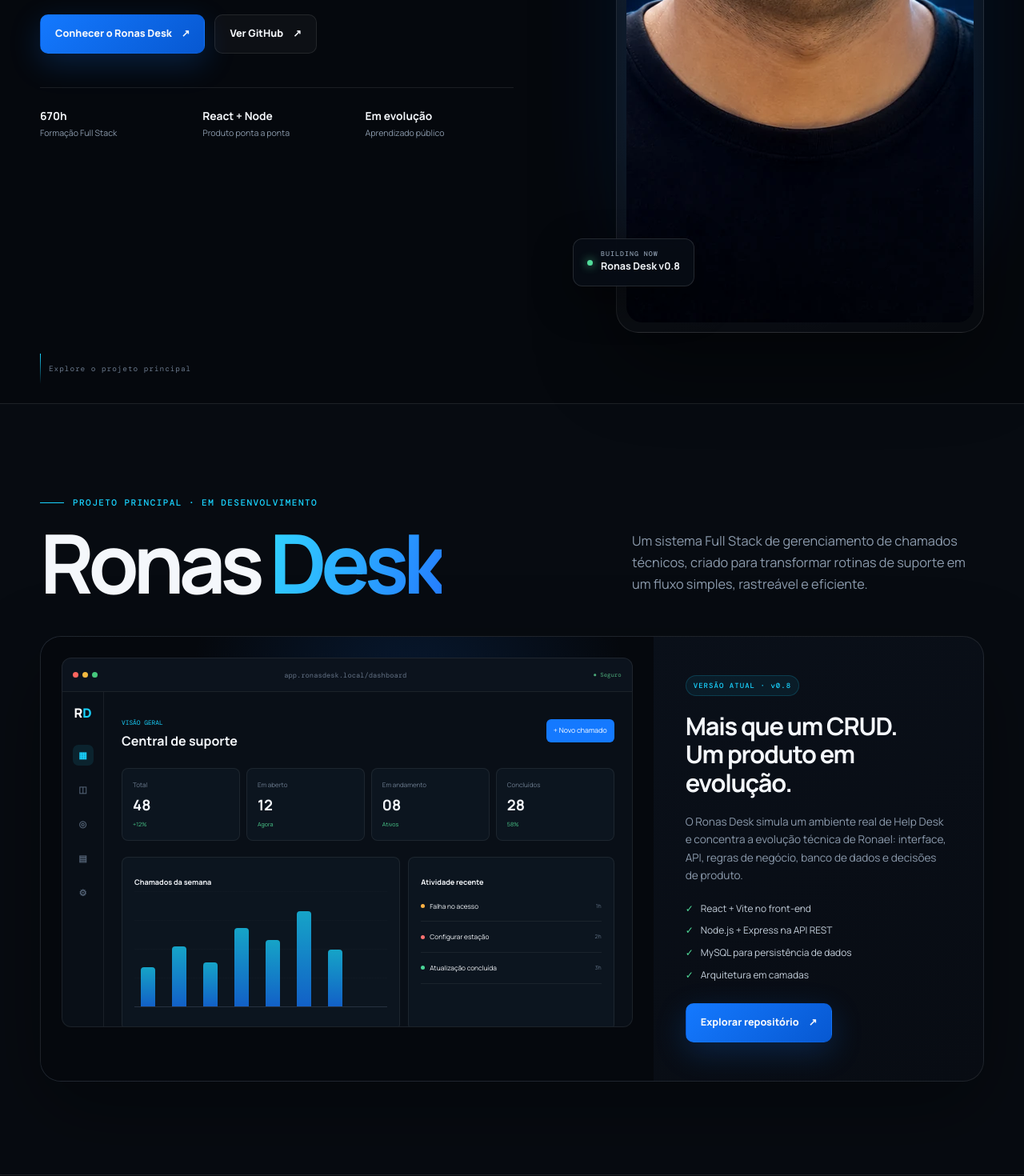
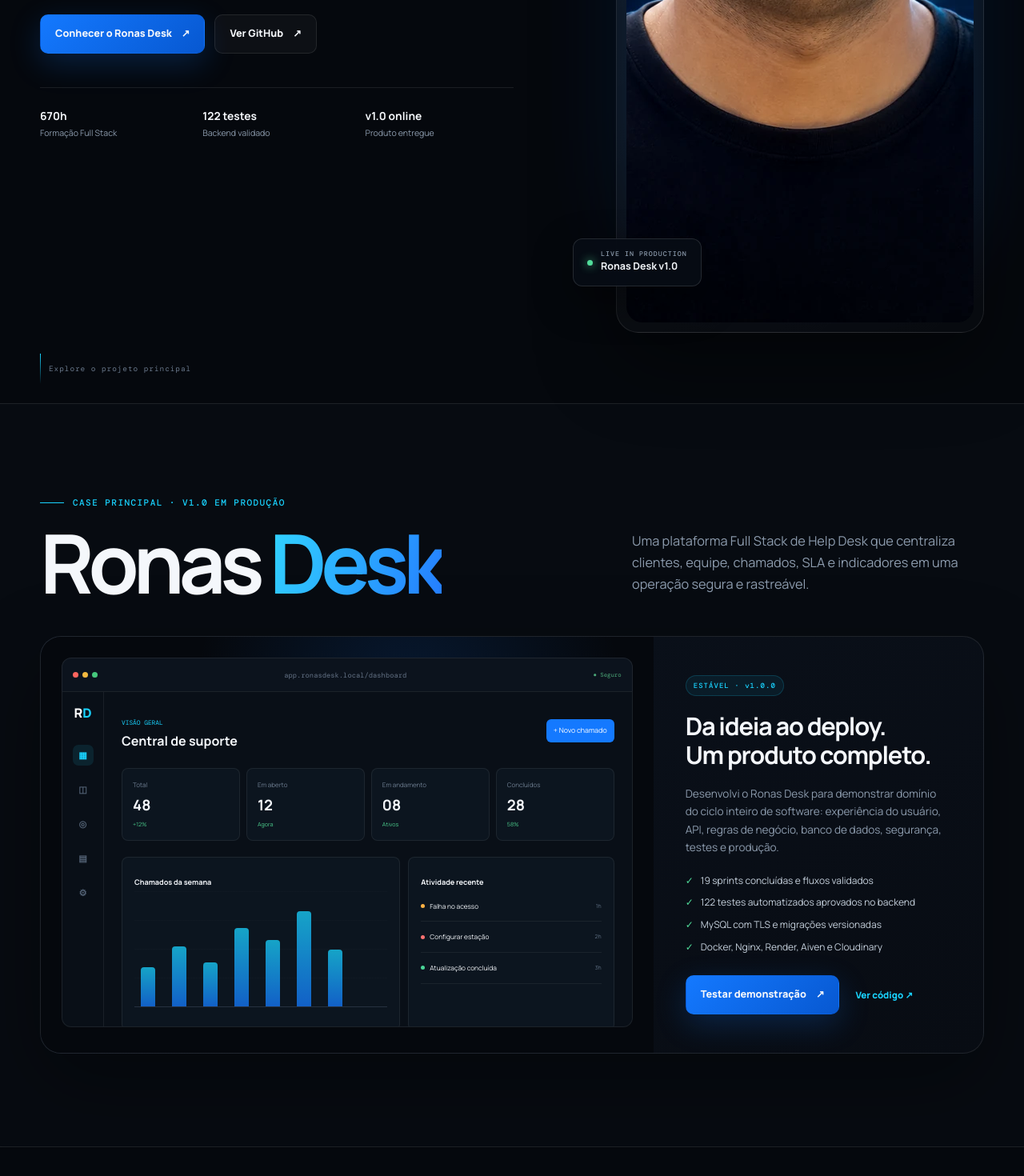
Before and after one commit to ronaelmoura/ronaelmoura.github.io, a React (Vite) app: page / in a window 1280 px wide. Shown: the part 860-2330 px from the top of the page at 80% size. Built offline with nearby package versions, Linux system fonts and the light colour scheme.

Commit message:
Atualiza portfólio com Ronas Desk v1

```diff
--- a/index.html
+++ b/index.html
@@ -7,7 +7,7 @@
     <meta name="theme-color" content="#05080d" />
     <meta
       name="description"
-      content="Portfólio de Ronael Moura, Desenvolvedor Full Stack especializado em React, Node.js e soluções web. Conheça o Ronas Desk e os projetos da Ronas Tech."
+      content="Portfólio de Ronael Moura, Desenvolvedor Full Stack. Conheça o Ronas Desk v1.0: React, Node.js, Express, MySQL, Docker e deploy em produção."
     />
     <meta
       name="keywords"
@@ -27,7 +27,7 @@
     />
     <meta
       property="og:description"
-      content="React, Node.js e produtos digitais construídos de ponta a ponta. Conheça o Ronas Desk."
+      content="Produtos digitais construídos de ponta a ponta. Teste o Ronas Desk v1.0, um Help Desk Full Stack publicado em produção."
     />
     <meta property="og:url" content="https://ronaelmoura.github.io/" />
     <meta
--- a/src/App.jsx
+++ b/src/App.jsx
@@ -8,25 +8,25 @@
 ]
 
 const features = [
-  { icon: '01', title: 'Gestão de clientes', text: 'Cadastro, edição, pesquisa e controle de situação ativa ou inativa.' },
-  { icon: '02', title: 'Gestão de chamados', text: 'Categorias, prioridades e status para acompanhar cada atendimento.' },
-  { icon: '03', title: 'Histórico conectado', text: 'Clientes vinculados aos chamados, com contexto completo do suporte.' },
-  { icon: '04', title: 'Dashboard operacional', text: 'Indicadores de chamados abertos, em andamento e concluídos.' },
-  { icon: '05', title: 'API REST', text: 'Camada de serviços em Node.js e Express para uma integração consistente.' },
-  { icon: '06', title: 'Dados persistentes', text: 'Modelagem em MySQL pensada para integridade e evolução do produto.' },
+  { icon: '01', title: 'Operação de chamados', text: 'Prioridade, categoria, responsável, status, busca, filtros, ordenação e paginação.' },
+  { icon: '02', title: 'SLA e indicadores', text: 'Primeira resposta, tempo de resolução, prazos e métricas filtradas por período.' },
+  { icon: '03', title: 'Histórico e auditoria', text: 'Comentários, linha do tempo e registro rastreável das mudanças de cada chamado.' },
+  { icon: '04', title: 'Portal do cliente', text: 'Experiência dedicada para acompanhar solicitações, interagir e avaliar o atendimento.' },
+  { icon: '05', title: 'Segurança aplicada', text: 'JWT, rotas protegidas, rate limit, perfis de acesso e demonstração somente leitura.' },
+  { icon: '06', title: 'Anexos e notificações', text: 'Imagens e PDFs privados via Cloudinary, além de alertas conectados ao fluxo.' },
 ]
 
 const roadmap = [
-  { version: 'v0.8', state: 'Agora', title: 'Base operacional', text: 'CRUD de clientes e chamados, vínculos, filtros e histórico por cliente.', active: true },
-  { version: 'v0.9', state: 'Próximo', title: 'Controle e produtividade', text: 'Autenticação JWT, gestão de técnicos, anexos e dashboard avançado.' },
-  { version: 'v1.0', state: 'Lançamento', title: 'Produto completo', text: 'Relatórios, refinamento de testes, experiência final e deploy.' },
+  { version: '01', state: 'Produto', title: '19 sprints concluídas', text: 'Evolução incremental da base operacional até portal, SLA, relatórios, auditoria e automações.', active: true },
+  { version: '02', state: 'Engenharia', title: 'Arquitetura ponta a ponta', text: 'React no cliente, API REST em camadas, regras no backend e persistência relacional.' },
+  { version: '03', state: 'Produção', title: 'Deploy validado', text: 'Aplicação conteinerizada no Render, MySQL no Aiven com TLS e anexos no Cloudinary.' },
 ]
 
 const techGroups = [
   { eyebrow: 'Interface', icon: '◫', title: 'Front-End', text: 'Experiências rápidas, acessíveis e responsivas.', items: ['React', 'Vite', 'JavaScript', 'HTML5', 'CSS3'] },
   { eyebrow: 'Serviços', icon: '⌁', title: 'Back-End', text: 'APIs organizadas e regras de negócio bem definidas.', items: ['Node.js', 'Express', 'REST API', 'JSON', 'npm'] },
-  { eyebrow: 'Persistência', icon: '◉', title: 'Dados & Qualidade', text: 'Dados consistentes, validação e confiança na entrega.', items: ['MySQL', 'SQL', 'Postman', 'Testes', 'Documentação'] },
-  { eyebrow: 'Entrega', icon: '⌘', title: 'Workflow', text: 'Da ideia ao software publicado e versionado.', items: ['Git', 'GitHub', 'VS Code', 'Figma', 'Deploy'] },
+  { eyebrow: 'Persistência', icon: '◉', title: 'Dados & Qualidade', text: 'Dados consistentes, migrações e validação automatizada.', items: ['MySQL', 'SQL', 'Node Test Runner', 'ESLint', 'Oxlint'] },
+  { eyebrow: 'Entrega', icon: '⌘', title: 'Cloud & Workflow', text: 'Da ideia ao software publicado, seguro e versionado.', items: ['Docker', 'Nginx', 'Render', 'Aiven', 'Cloudinary'] },
 ]
 
 const process = [
@@ -103,15 +103,15 @@
             </div>
             <div className="proof">
               <div><strong>670h</strong><span>Formação Full Stack</span></div>
-              <div><strong>React + Node</strong><span>Produto ponta a ponta</span></div>
-              <div><strong>Em evolução</strong><span>Aprendizado público</span></div>
+              <div><strong>122 testes</strong><span>Backend validado</span></div>
+              <div><strong>v1.0 online</strong><span>Produto entregue</span></div>
             </div>
           </div>
           <div className="hero-art reveal visible">
             <div className="portrait-frame">
               <span className="frame-label">RONAEL MOURA</span>
               <img src={portrait} alt="Ronael Moura, Desenvolvedor Full Stack" width="1100" height="1100" />
-              <div className="code-card"><i /> <span>BUILDING NOW</span><strong>Ronas Desk v0.8</strong></div>
+              <div className="code-card"><i /> <span>LIVE IN PRODUCTION</span><strong>Ronas Desk v1.0</strong></div>
               <div className="stack-float"><span>REACT</span><b>+</b><span>NODE.JS</span></div>
             </div>
           </div>
@@ -122,8 +122,8 @@
       <section className="project-hero" id="ronas-desk">
         <div className="container">
           <div className="project-heading reveal">
-            <div><p className="eyebrow"><span /> PROJETO PRINCIPAL · EM DESENVOLVIMENTO</p><h2>Ronas <em>Desk</em></h2></div>
-            <p>Um sistema Full Stack de gerenciamento de chamados técnicos, criado para transformar rotinas de suporte em um fluxo simples, rastreável e eficiente.</p>
+            <div><p className="eyebrow"><span /> CASE PRINCIPAL · V1.0 EM PRODUÇÃO</p><h2>Ronas <em>Desk</em></h2></div>
+            <p>Uma plataforma Full Stack de Help Desk que centraliza clientes, equipe, chamados, SLA e indicadores em uma operação segura e rastreável.</p>
           </div>
           <div className="desk-showcase reveal">
             <div className="app-window">
@@ -138,33 +138,33 @@
               </div>
             </div>
             <div className="showcase-copy">
-              <span className="version">VERSÃO ATUAL · v0.8</span>
-              <h3>Mais que um CRUD.<br />Um produto em evolução.</h3>
-              <p>O Ronas Desk simula um ambiente real de Help Desk e concentra a evolução técnica de Ronael: interface, API, regras de negócio, banco de dados e decisões de produto.</p>
-              <ul><li>React + Vite no front-end</li><li>Node.js + Express na API REST</li><li>MySQL para persistência de dados</li><li>Arquitetura em camadas</li></ul>
-              <a className="button primary" href="https://github.com/ronaelmoura/ronas-desk" target="_blank" rel="noreferrer">Explorar repositório <Arrow /></a>
+              <span className="version">ESTÁVEL · v1.0.0</span>
+              <h3>Da ideia ao deploy.<br />Um produto completo.</h3>
+              <p>Desenvolvi o Ronas Desk para demonstrar domínio do ciclo inteiro de software: experiência do usuário, API, regras de negócio, banco de dados, segurança, testes e produção.</p>
+              <ul><li>19 sprints concluídas e fluxos validados</li><li>122 testes automatizados aprovados no backend</li><li>MySQL com TLS e migrações versionadas</li><li>Docker, Nginx, Render, Aiven e Cloudinary</li></ul>
+              <div className="project-actions"><a className="button primary" href="https://ronas-desk.onrender.com/" target="_blank" rel="noreferrer">Testar demonstração <Arrow /></a><a className="text-link" href="https://github.com/ronaelmoura/ronas-desk" target="_blank" rel="noreferrer">Ver código <Arrow /></a></div>
             </div>
           </div>
         </div>
       </section>
 
       <section className="section features">
-        <div className="container"><SectionHead tag="FUNCIONALIDADES" title="Tudo o que o suporte precisa. Em um só fluxo." text="Cada módulo nasce de uma necessidade real e se conecta ao restante do produto." />
+        <div className="container"><SectionHead tag="PRODUTO EM FUNCIONAMENTO" title="Uma operação de suporte completa. Não apenas telas." text="Cada módulo se conecta às regras do negócio, preserva o histórico e respeita as permissões do usuário." />
           <div className="feature-grid">{features.map((item, index) => <article className="feature-card reveal" key={item.title}><div><span>{item.icon}</span><i>0{index+1}</i></div><h3>{item.title}</h3><p>{item.text}</p></article>)}</div>
         </div>
       </section>
 
       <section className="section roadmap-section">
-        <div className="container"><SectionHead tag="ROADMAP" title="Construindo em público. Evoluindo com propósito." />
+        <div className="container"><SectionHead tag="DO PROBLEMA À PRODUÇÃO" title="O que este projeto comprova na prática." />
           <div className="roadmap reveal">{roadmap.map(item => <article className={item.active ? 'active' : ''} key={item.version}><div className="road-dot" /><div className="road-meta"><strong>{item.version}</strong><span>{item.state}</span></div><h3>{item.title}</h3><p>{item.text}</p></article>)}</div>
-          <p className="road-note reveal">Roadmap vivo: prioridades podem evoluir conforme testes, feedback e aprendizado do produto.</p>
+          <p className="road-note reveal">A demonstração usa dados fictícios e um perfil somente leitura, permitindo avaliar o produto sem expor credenciais administrativas ou dados reais.</p>
         </div>
       </section>
 
       <section className="section about" id="sobre">
         <div className="container about-grid">
           <div className="about-title reveal"><p className="eyebrow"><span /> SOBRE MIM</p><h2>Técnica para construir.<br /><em>Curiosidade para evoluir.</em></h2></div>
-          <div className="about-copy reveal"><p className="large">Sou um Desenvolvedor Full Stack que acredita que a melhor forma de aprender é <strong>construindo, documentando e compartilhando.</strong></p><p>Minha experiência em suporte de TI me ensinou a ouvir, investigar e resolver. Hoje levo esse olhar para o desenvolvimento de interfaces, APIs e produtos digitais completos.</p><p>Na <strong>Ronas Tech</strong>, transformo erros e aprendizados reais em conteúdo técnico direto. No <strong>Ronas Desk</strong>, aplico essa evolução em um produto com propósito.</p>
+          <div className="about-copy reveal"><p className="large">Sou Desenvolvedor Full Stack e transformo problemas operacionais em <strong>produtos web claros, seguros e prontos para uso.</strong></p><p>Minha experiência em suporte de TI me ensinou a ouvir o usuário, investigar causas e assumir responsabilidade pela solução. Hoje aplico esse raciocínio em interfaces, APIs, bancos de dados e deploy.</p><p>Com o <strong>Ronas Desk</strong>, levei uma ideia por 19 sprints até a versão 1.0 em produção. Na <strong>Ronas Tech</strong>, continuo desenvolvendo soluções digitais e compartilhando aprendizados reais.</p>
             <div className="about-links"><a href="https://www.linkedin.com/in/ronael-moura" target="_blank" rel="noreferrer">LinkedIn <Arrow /></a><a href="https://www.youtube.com/@RonasTech" target="_blank" rel="noreferrer">Canal Ronas Tech <Arrow /></a></div>
           </div>
         </div>
@@ -189,7 +189,7 @@
             <article><span>01</span><small>BASE TÉCNICA</small><h3>Suporte em TI</h3><p>Manutenção de computadores, atendimento a usuários e solução de problemas: a base para entender tecnologia pela perspectiva de quem usa.</p></article>
             <article><span>02</span><small>FORMAÇÃO</small><h3>Full Stack no SENAI</h3><p>670 horas de formação, conceito final APTO e fundamentos sólidos de front-end, back-end, APIs, banco de dados, testes e versionamento.</p></article>
             <article><span>03</span><small>CONSTRUÇÃO PÚBLICA</small><h3>Ronas Tech</h3><p>Projetos no GitHub, portfólio e tutoriais que transformam desafios de npm, Node.js, Git e Windows em conhecimento compartilhado.</p></article>
-            <article><span>04</span><small>PRODUTO AUTORAL</small><h3>Ronas Desk</h3><p>O passo seguinte: reunir interface, arquitetura, API e dados em uma aplicação Full Stack pensada como produto real.</p></article>
+            <article><span>04</span><small>PRODUTO EM PRODUÇÃO</small><h3>Ronas Desk v1.0</h3><p>19 sprints transformaram interface, API, dados, segurança, testes e infraestrutura em um produto demonstrável.</p></article>
           </div>
         </div>
       </section>
@@ -207,7 +207,7 @@
         <div className="container"><SectionHead tag="OUTROS PROJETOS" title="Aprendizado transformado em entregas." />
           <div className="other-grid">
             <article className="reveal"><span>01 · DEBUGGING</span><h3>Laboratório ERESOLVE npm</h3><p>Conflito real de dependências reproduzido, investigado e documentado passo a passo.</p><div><b>Node.js</b><b>npm</b><b>Documentação</b></div><a href="https://github.com/ronaelmoura/laboratorio-erro-eresolve-npm" target="_blank" rel="noreferrer">Ver código <Arrow /></a></article>
-            <article className="reveal"><span>02 · PRODUTO DIGITAL</span><h3>Ronas Tech Site</h3><p>Site institucional para apresentar serviços de desenvolvimento, sistemas web e soluções digitais.</p><div><b>React</b><b>Vite</b><b>CSS</b></div><a href="https://ronas-tech-site.vercel.app/" target="_blank" rel="noreferrer">Visitar projeto <Arrow /></a></article>
+            <article className="reveal"><span>02 · PRODUTO DIGITAL</span><h3>Ronas Tech Site</h3><p>Site institucional publicado para apresentar serviços, projetos reais e soluções digitais para negócios.</p><div><b>React</b><b>Vite</b><b>Vercel</b></div><a href="https://www.ronastech.com.br/" target="_blank" rel="noreferrer">Visitar projeto <Arrow /></a></article>
             <article className="reveal"><span>03 · PORTFÓLIO</span><h3>Portfólio Ronas Tech</h3><p>Esta experiência: identidade profissional, performance e narrativa construídas em React.</p><div><b>React</b><b>UX/UI</b><b>SEO</b></div><a href="https://github.com/ronaelmoura/ronaelmoura.github.io" target="_blank" rel="noreferrer">Ver repositório <Arrow /></a></article>
           </div>
         </div>
```
Also changed, not shown: src/styles.css.
